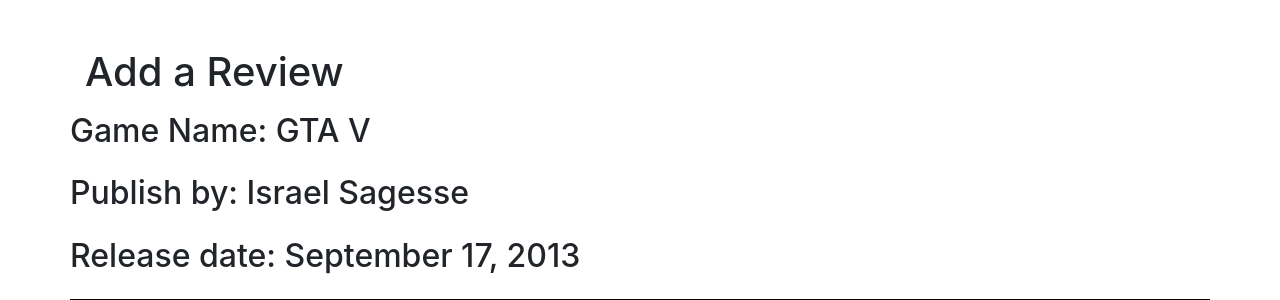
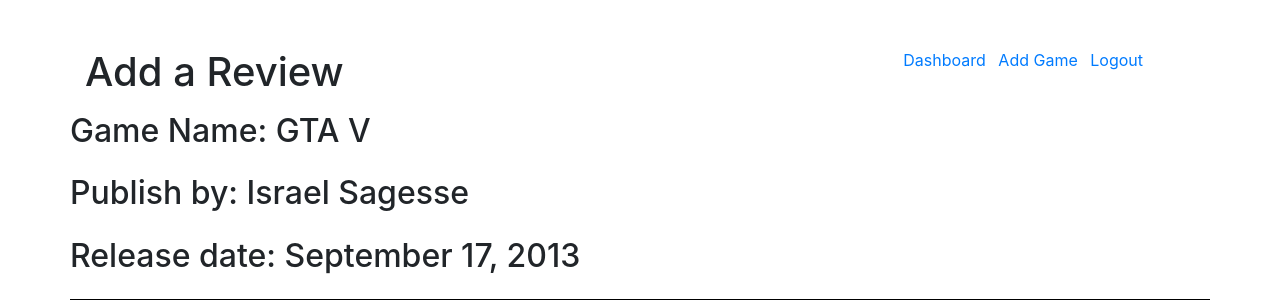
Before and after one commit to theOtherJoe/cdojo_group_project, a Django app: page /review in a window 1280 px wide. Shown: the top 300 px of the page. Run offline with Django 3.2, Linux system fonts and the light colour scheme.

Commit message:
Fixing spacing and links

```diff
--- a/group_project/main/templates/dashboard.html
+++ b/group_project/main/templates/dashboard.html
@@ -16,8 +16,8 @@
         <div class="mt-3 mb-5">
             <h1>Welcome to the Game critic's, {{user.first_name}} </h1>
             <div class="float-right ml-5 mr-5">
+                <a class="m-1" href="/add">Add Game</a>
                 <a class="m-1" href="/logout">Logout</a>
-                <a class="m-1" href="/add">Add Game</a>
             </div>
 
             <div class="container mt-5">
--- a/group_project/main/templates/review.html
+++ b/group_project/main/templates/review.html
@@ -10,6 +10,11 @@
 </head>
 <body>
     <div class="container mt-5">
+        <div class="float-right ml-5 mr-5">
+            <a class="m-1" href="/dashboard">Dashboard</a>
+            <a class="m-1" href="/add">Add Game</a>
+            <a class="m-1" href="/logout">Logout</a>
+        </div>
         <h1>Add a Review</h1>
 
         <div class="row mt-3 mb-3">
@@ -28,12 +33,12 @@
         <form action="/add_review" method="post">
             <div class="form-group row">
                 <div class="col-sm-10">
-                  <input name="game_review" type="url" class="form-control" placeholder="Add a Review">
+                    <input name="game_review" type="url" class="form-control" placeholder="Add a Review">
                 </div>
             </div>
 
             <div class="row">
-                <div class="col text-center">
+                <div class="col text-center mb-2">
                     <button type="submit" class="btn btn-outline-success">Add</button>
                 </div>
             </div>
--- a/group_project/main/views.py
+++ b/group_project/main/views.py
@@ -38,9 +38,9 @@ def log_user(request):
             return redirect('/dashboard')
         else:
             messages.error(request, 'Invalid Email or Password!', extra_tags='invalid')
-            return redirect('/')
+            return redirect('/home')
     messages.error(request, "Email does not exist")
-    return redirect('/')
+    return redirect('/home')
 
 def logout(request):
     request.session.clear()
```
Also changed, not shown: group_project/main/templates/add.html (+9 -5 lines).
